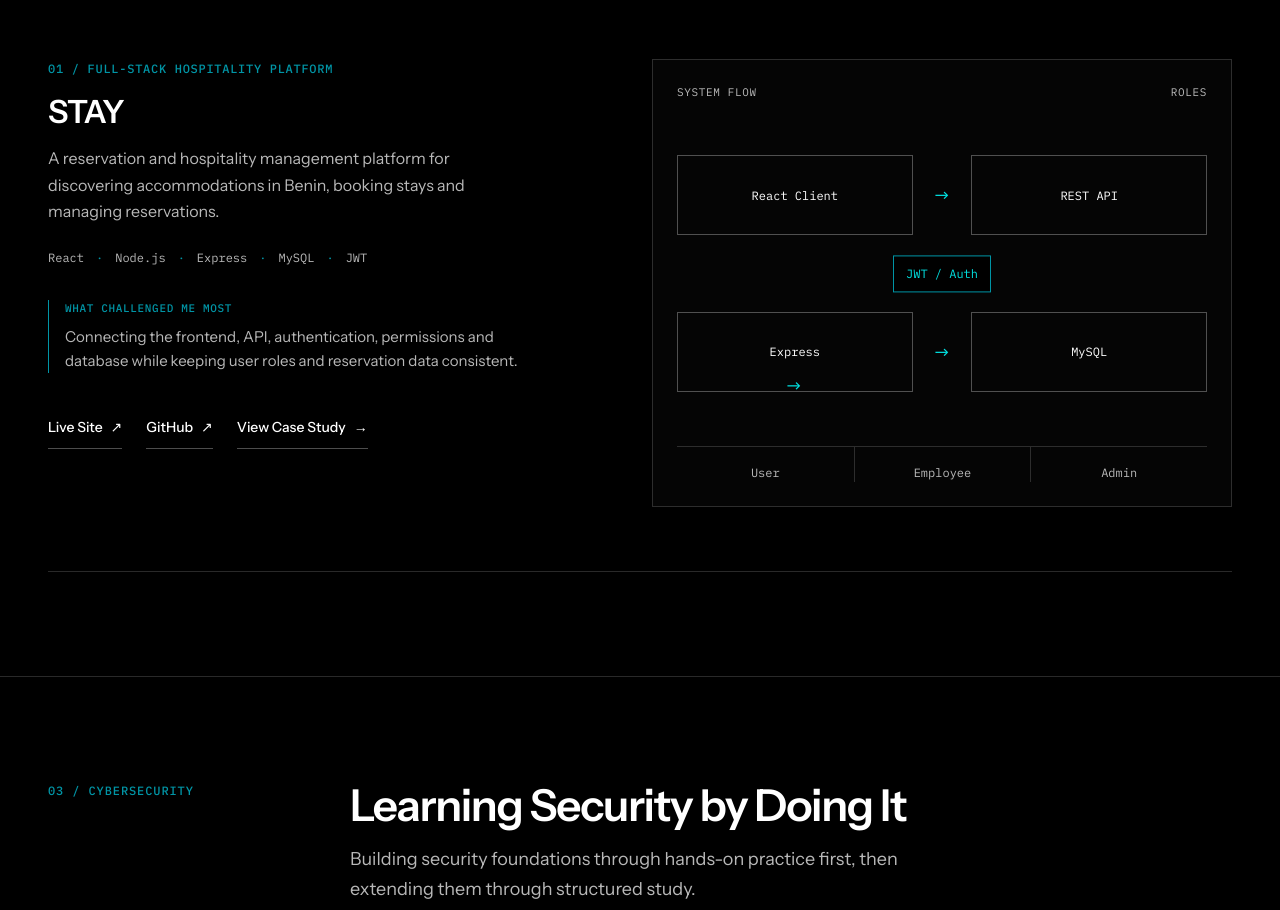
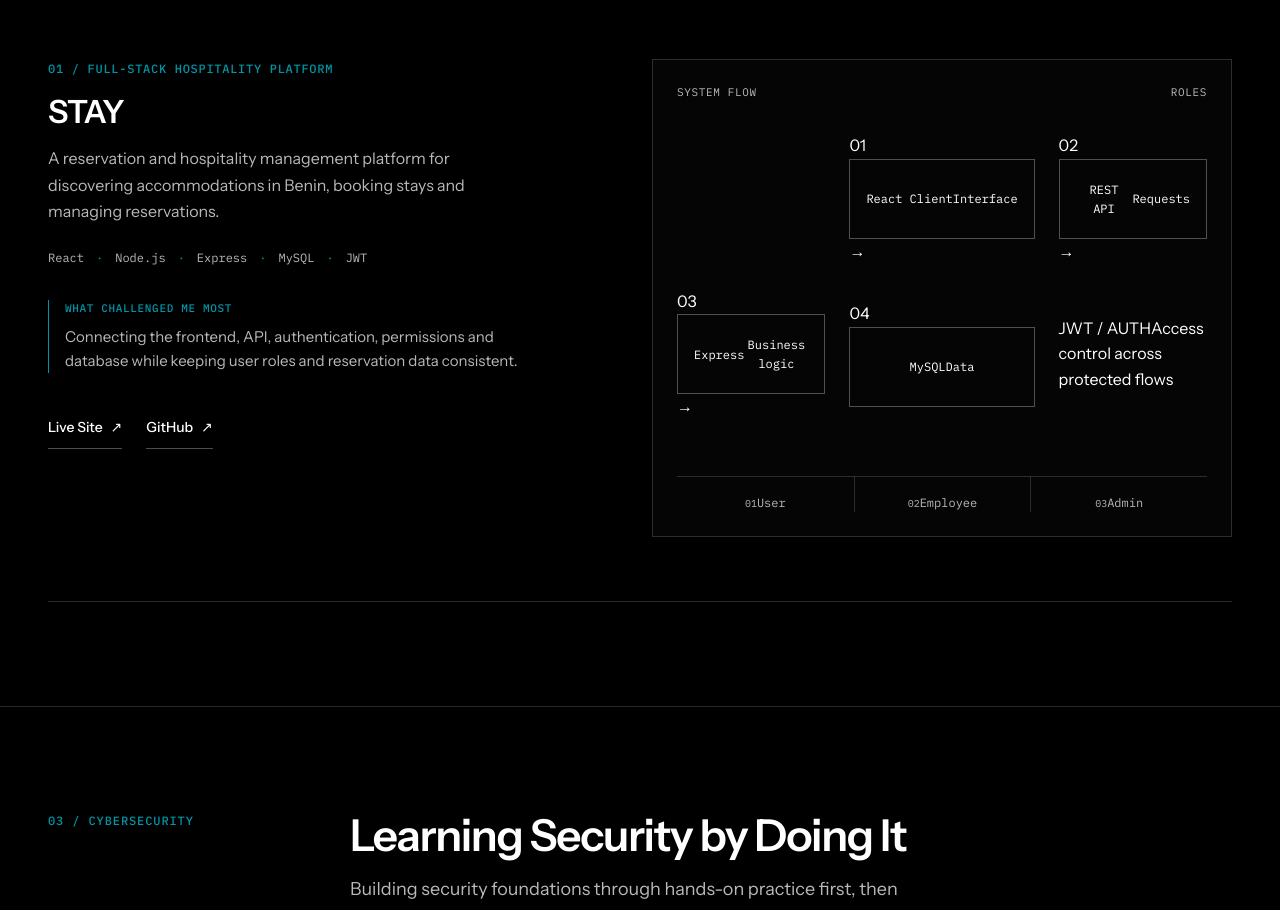
Before and after one commit to emma-dasilva-dev/emma-dasilva-portfolio, a Next.js app: page /en in a window 1280 px wide. Shown: the part 1000-1910 px from the top of the page. Built offline with nearby package versions, Linux system fonts and the light colour scheme.

Commit message:
refactor: remove case study CTA and refine STAY system flow

```diff
--- a/src/components/sections/Work.tsx
+++ b/src/components/sections/Work.tsx
@@ -1,5 +1,3 @@
-import Link from "next/link";
-
 import { PageContainer } from "@/components/layout/PageContainer";
 import { Section } from "@/components/layout/Section";
 import { projects } from "@/content/projects";
@@ -13,6 +11,13 @@ interface WorkProps {
 }
 
 const stay = projects.find((project) => project.slug === "stay")!;
+
+const systemFlow = [
+  { index: "01", label: "React Client", detail: "Interface" },
+  { index: "02", label: "REST API", detail: "Requests" },
+  { index: "03", label: "Express", detail: "Business logic" },
+  { index: "04", label: "MySQL", detail: "Data" },
+];
 
 export function Work({ locale }: WorkProps) {
   const copy = workContent[locale];
@@ -52,9 +57,6 @@ export function Work({ locale }: WorkProps) {
               <a href={stay.links.github} target="_blank" rel="noreferrer">
                 {copy.github} <span aria-hidden="true">↗</span>
               </a>
-              <Link href={`/${locale}/work/${stay.slug}`}>
-                {copy.viewCaseStudy} <span aria-hidden="true">→</span>
-              </Link>
             </div>
           </div>
 
@@ -65,20 +67,31 @@ export function Work({ locale }: WorkProps) {
             </div>
 
             <div className={styles.architecture}>
-              <div className={styles.systemNode}>React Client</div>
-              <span className={styles.flowArrow}>↓</span>
-              <div className={styles.systemNode}>REST API</div>
-              <span className={styles.flowArrow}>↓</span>
-              <div className={styles.systemNode}>Express</div>
-              <span className={styles.flowArrow}>↓</span>
-              <div className={styles.systemNode}>MySQL</div>
-              <div className={styles.authNode}>JWT / Auth</div>
+              <div className={styles.flowRail} aria-hidden="true" />
+              {systemFlow.map((node, index) => (
+                <div key={node.label} className={styles.flowStage}>
+                  <div className={styles.stageMarker}>{node.index}</div>
+                  <div className={styles.systemNode}>
+                    <span className={styles.nodeLabel}>{node.label}</span>
+                    <span className={styles.nodeDetail}>{node.detail}</span>
+                  </div>
+                  {index < systemFlow.length - 1 && (
+                    <span className={styles.flowConnector} aria-hidden="true">→</span>
+                  )}
+                </div>
+              ))}
+
+              <div className={styles.authLayer}>
+                <span className={styles.authLabel}>JWT / AUTH</span>
+                <span className={styles.authLine} aria-hidden="true" />
+                <span className={styles.authDetail}>Access control across protected flows</span>
+              </div>
             </div>
 
             <div className={styles.roles}>
-              <span>User</span>
-              <span>Employee</span>
-              <span>Admin</span>
+              <span><small>01</small>User</span>
+              <span><small>02</small>Employee</span>
+              <span><small>03</small>Admin</span>
             </div>
           </div>
         </article>
```
